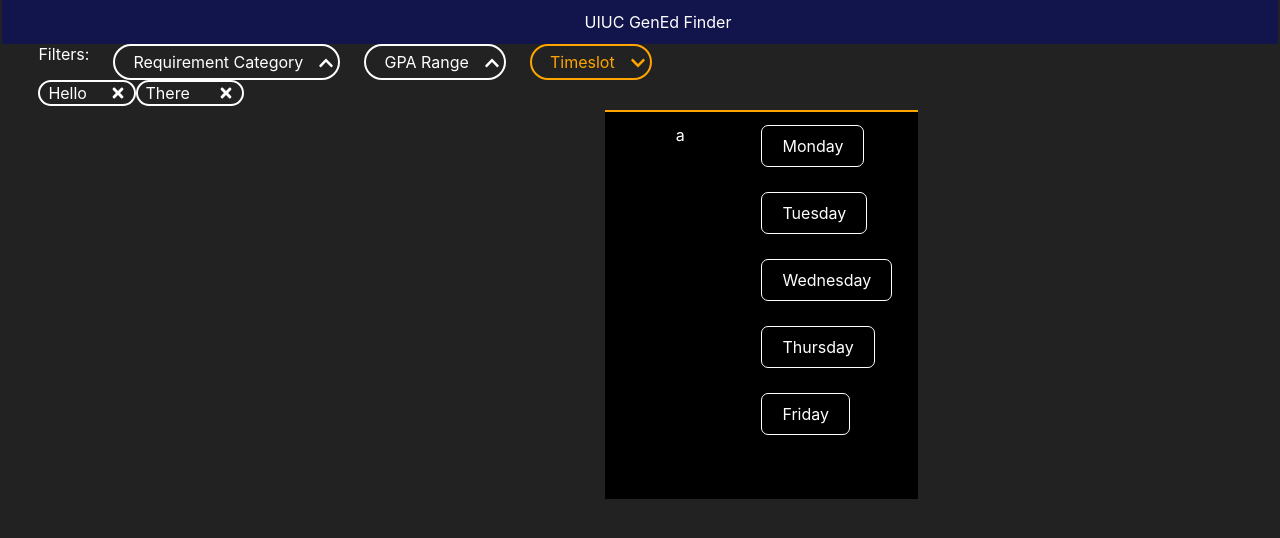
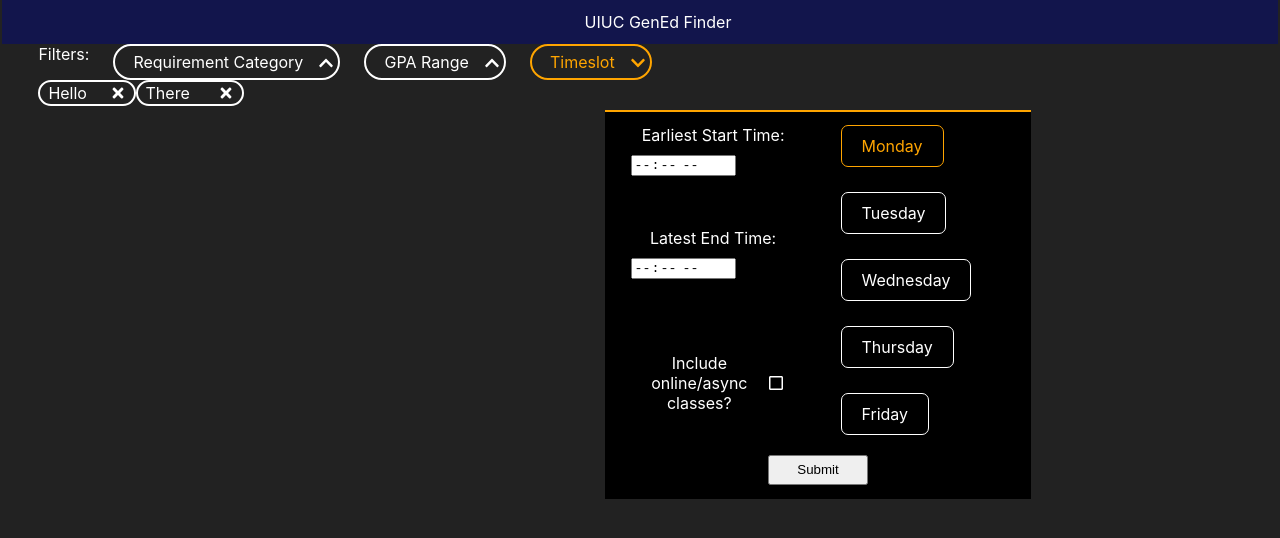
Before and after one commit to JCalago02/UIUC-GenEd-Finder, a React (Create React App) app: page / in a window 1280 px wide. Both pictures are taken after a click on the element "Timeslot". Shown: the top 538 px of the page. Built offline with nearby package versions, Linux system fonts and the light colour scheme.

Commit message:
create time selector

```diff
--- a/src/Sections/TimeSelectorSection/TimeSelectorSection.js
+++ b/src/Sections/TimeSelectorSection/TimeSelectorSection.js
@@ -1,32 +1,77 @@
 import './TimeSelectorSection.css'
 import { useState } from 'react'
 import DaySelector from '../../Components/DaySelector/DaySelector'
-function TimeSelectorSection() {
+import TimeSelector from '../../Components/TimeSelector/TimeSelector'
+import { FaRegCheckSquare, FaRegSquare } from 'react-icons/fa'
+
+function TimeSelectorSection(setListTimeRestrictions) {
     const kDayList = ["Monday", "Tuesday", "Wednesday", "Thursday", "Friday"]
-    const [dayList, setDayList] = useState(Array(16).fill(false))
+
+    const [dayRestriction, setDayRestriction] = useState({
+        startTime: "DEFAULT",
+        endTime: "DEFAULT",
+        dayList: ["Monday"],
+        includeOnline: false
+    });
+
+
     function HandleChangeDayList(id) {
-        const newList = (dayList.map((listValue, listId) => {
-            if (listId === id) {
-                return !listValue;
-            } else {
-                return listValue;
-            }
-        }));
-        setDayList(newList);
+        var newDayList = dayRestriction.dayList;
+        if (newDayList.includes(kDayList[id])) {
+            const index = newDayList.indexOf(kDayList[id])
+            newDayList.splice(index, 1)
+        } else {
+            newDayList.push(kDayList[id])
+        }
+        setDayRestriction({
+            ...dayRestriction,
+            dayList: newDayList
+        });
     }
+
+    function HandleChangeOnline() {
+        setDayRestriction({
+            ...dayRestriction,
+            includeOnline: !dayRestriction.includeOnline
+        });
+    }
+
+    function HandleChangeStartTime(newTime) {
+        setDayRestriction({
+            ...dayRestriction,
+            startTime: newTime
+        });
+    }
+
+    function HandleChangeEndTime(newTime) {
+        setDayRestriction({
+            ...dayRestriction,
+            endTime: newTime
+        });
+    }
+
+    function HandleSubmitTimeRestriction() {
+        setListTimeRestrictions(dayRestriction);
+    }
+
     return (
         <div className='grid-container'>
             <div className='leftCol'>
-                a
+                <TimeSelector labelText="Earliest Start Time: " HandleChangeTimestate={HandleChangeStartTime}></TimeSelector>
             </div>
             <div className='leftCol'>
-
+                <TimeSelector labelText="Latest End Time: " HandleChangeTimestate={HandleChangeEndTime}></TimeSelector>
             </div>
             <div className='right-col'>
                 {kDayList.map((day, index) => (
-                    <DaySelector id={index} dayText={day} dayListValue={dayList[index]} HandleChangeDayList={HandleChangeDayList}/>
+                    <DaySelector id={index} dayText={day} dayListValue={dayRestriction.dayList.includes(kDayList[index])} HandleChangeDayList={HandleChangeDayList}/>
                 ))}
             </div>
+            <div className='leftCol grid-wrapper-online'>
+                    <label className='h'>Include online/async <br/> classes?</label>
+                    {dayRestriction.includeOnline ? (<FaRegCheckSquare className='check-button'onClick={HandleChangeOnline}/>) : (<FaRegSquare className='check-button' onClick={HandleChangeOnline}/>)}
+            </div>
+            <button className='bottom-span' onClick={HandleSubmitTimeRestriction}>Submit</button>
         </div>
     )
 }
```
